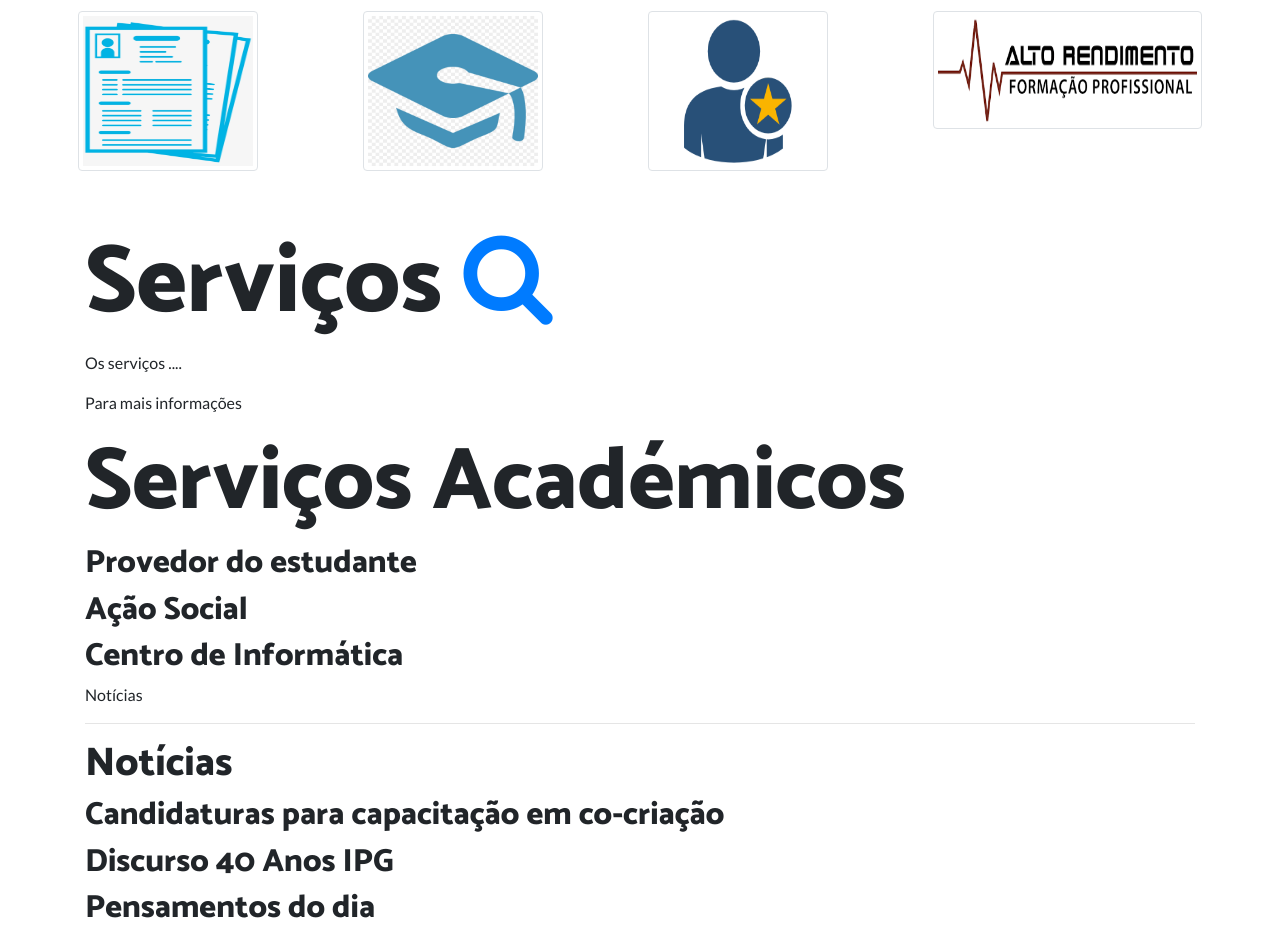
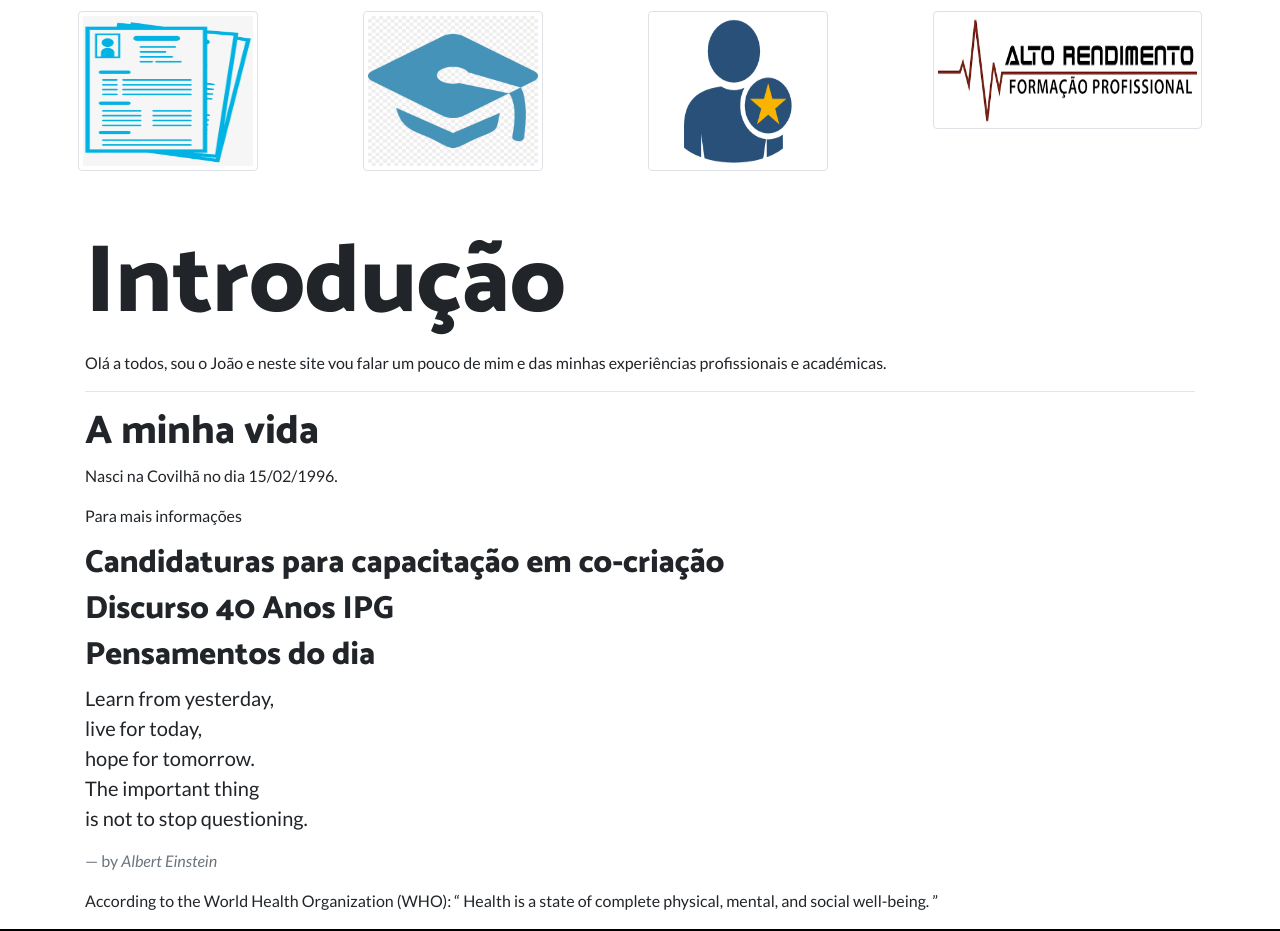
Before and after one commit to feijoca8/Trabalho-Autonomo2, a plain HTML site: page index.html in a window 1280 px wide. Shown: the part 419-1350 px from the top of the page. Drawn offline with nearby package versions, Linux system fonts and the light colour scheme.

Commit message:
Alterações no index

```diff
--- a/index.html
+++ b/index.html
@@ -97,21 +97,15 @@
 
         <div class="container mt-5">
             <article id="conteudo">
-                <h1 class="display-1">Serviços <a href="estg.html"><i class="fa fa-search"></i></a></h1>
-                <p>Os serviços ....</p>
+                <h1 class="display-1">Introdução</i></a></h1>
+                <p>Olá a todos, sou o João e neste site vou falar um pouco de mim e das minhas experiências profissionais e académicas.</p>
+
+                <hr />
+                <h1>A minha vida</h1>
+                <p>Nasci na Covilhã no dia 15/02/1996.</p>
                 <p>Para mais informações</p>
 
 
-                <h2 class="display-2">
-                    Serviços Académicos
-                </h2>
-                <h2>Provedor do estudante</h2>
-                <h2>Ação Social</h2>
-                <h2>Centro de Informática</h2>
-
-                Notícias
-                <hr />
-                <h1>Notícias</h1>
                 <h2>Candidaturas para capacitação em co-criação</h2>
                 <h2>Discurso 40 Anos IPG</h2>
                 <h2>Pensamentos do dia</h2>
```
